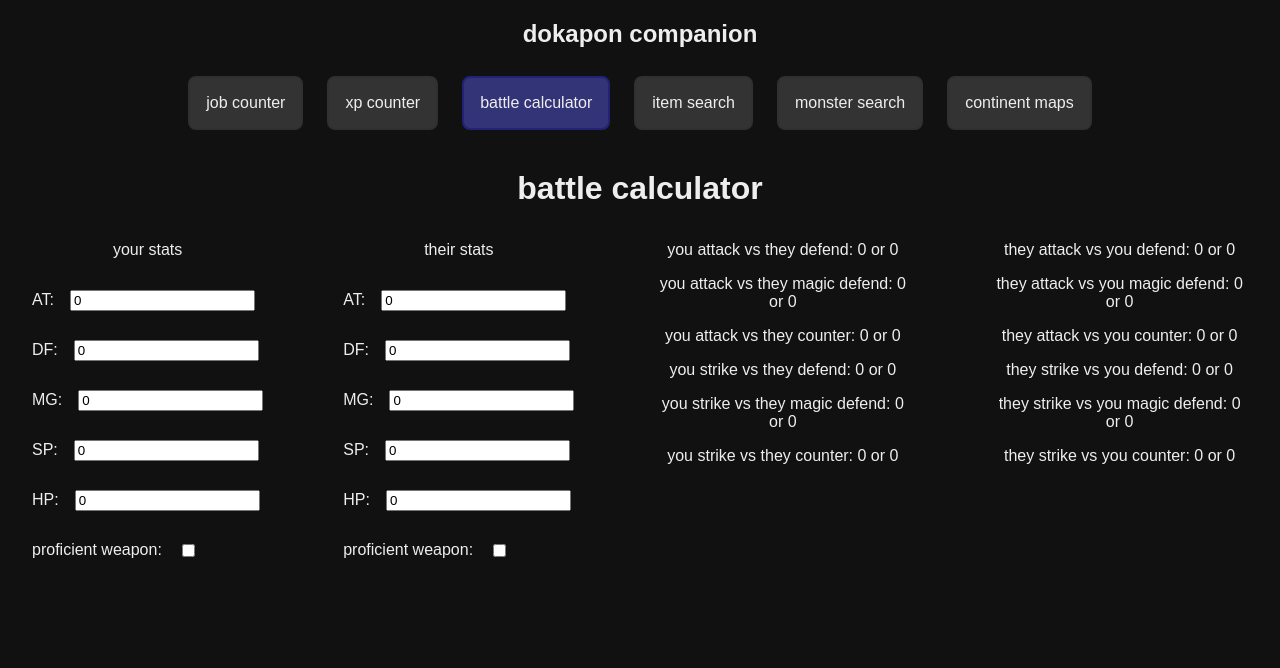
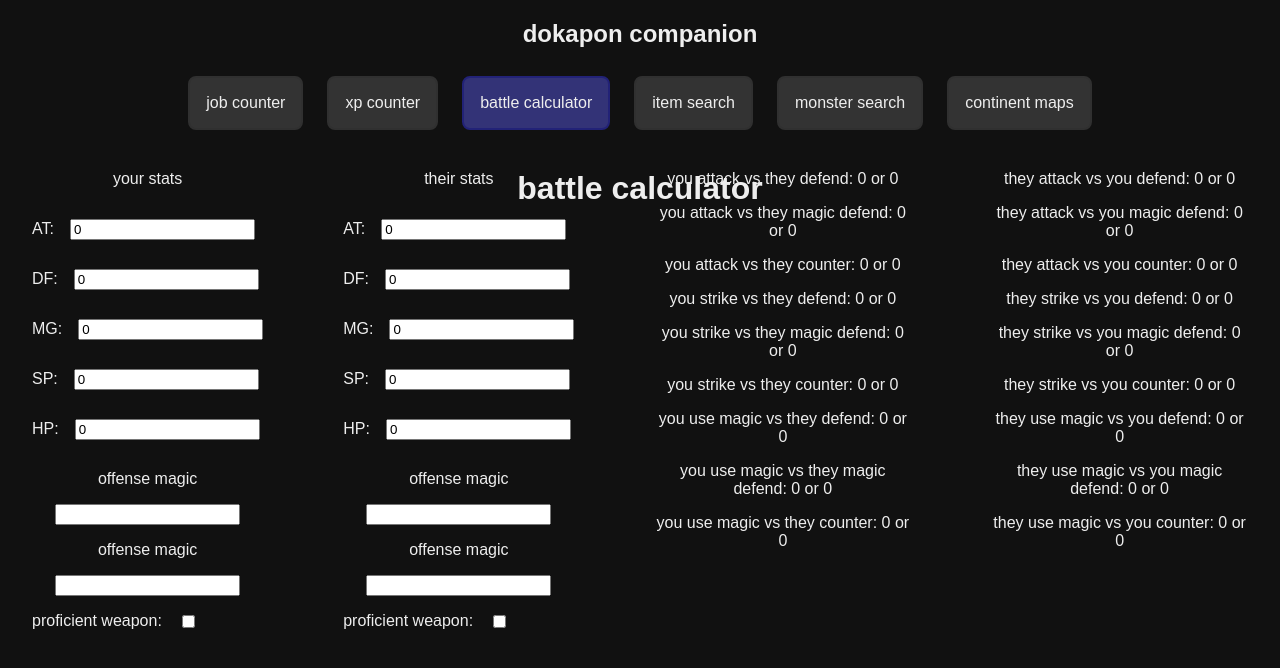
Before and after one commit to giovannialayan/dokapon-companion, a React (Vite) app in the folder frontend/: page / in a window 1280 px wide. Both pictures are taken after a click on the button "battle calculator". Shown: the top 668 px of the page. Built offline with nearby package versions, Linux system fonts and the light colour scheme.

Commit message:
added magic to battle calculator

```diff
--- a/frontend/src/components/BattleCalculator/BattleCalculator.tsx
+++ b/frontend/src/components/BattleCalculator/BattleCalculator.tsx
@@ -8,6 +8,57 @@
   hide: boolean;
 }
 
+const offenseMagicDict: { [key: string]: number } = {
+  scorch: 1.95,
+  sorcher: 2.65,
+  gigablaze: 3.7,
+  zap: 2.25,
+  zapper: 3.15,
+  lectrobeam: 4.45,
+  chill: 2.1,
+  chiller: 2.9,
+  icebarrage: 4.1,
+  gust: 2.45,
+  guster: 3.2,
+  f5storm: 4.75,
+  mirrorimage: 2.4,
+  teleport: 3,
+  aurora: 5,
+  curse: 1.6,
+  sleepy: 1.1,
+  blind: 1.4,
+  banish: 2.5,
+  drain: 0,
+  swap: 0,
+  pickpocket: 1.5,
+  rust: 3.6,
+};
+
+const defenseMagicDict: { [key: string]: number } = {
+  mguard: 0.2,
+  'mguard+': 0.6,
+  mguardplus: 0.6,
+  mguarddx: 0.9,
+  refresh: 0.2,
+  'refresh+': 0.35,
+  refreshplus: 0.35,
+  refreshdx: 0.5,
+  supercure: 0.5,
+  sealmagic: 0.3,
+  'sealmagic+': 0.5,
+  sealmagicplus: 0.5,
+  shock: 0.6,
+  mirror: 0.5,
+  mgcharge: 0.35,
+  atcharge: 0.35,
+  dfcharge: 0.35,
+  spcharge: 0.35,
+  chargeall: 0.6,
+  charm: 0.7,
+  bounce: 0,
+  superbounce: 0,
+};
+
 function BattleCalculator({ hide }: Props) {
   const [playerAttack, setPlayerAttack] = useState(0);
   const [playerDefense, setPlayerDefense] = useState(0);
@@ -15,20 +66,35 @@
   const [playerSpeed, setPlayerSpeed] = useState(0);
   const [playerHealth, setPlayerHealth] = useState(0);
   const [playerProficiency, setPlayerProficiency] = useState(false);
+  const [playerOffenseMagic, setPlayerOffenseMagic] = useState('');
+  const [playerDefenseMagic, setPlayerDefenseMagic] = useState('');
   const [enemyAttack, setEnemyAttack] = useState(0);
   const [enemyDefense, setEnemyDefense] = useState(0);
   const [enemyMagic, setEnemyMagic] = useState(0);
   const [enemySpeed, setEnemySpeed] = useState(0);
   const [enemyHealth, setEnemyHealth] = useState(0);
   const [enemyProficiency, setEnemyProficiency] = useState(false);
+  const [enemyOffenseMagic, setEnemyOffenseMagic] = useState('');
+  const [enemyDefenseMagic, setEnemyDefenseMagic] = useState('');
 
   const getAttackDamage = (attackerAt: number, defenderDf: number, guard: number, proficiency: boolean, random: number) => {
     return Math.round((attackerAt * 2.8 - defenderDf * 1.2) * guard * (proficiency ? 1.3 : 1) * random);
   };
 
-  // const getMagicDamage = (attackerMg: number, defenderMg: number, offensePower: number, defensePower: number, guard: number, random: number) => {
-  //   return Math.round((attackerMg * 2.4 - defenderMg) * offensePower * (1 - defensePower) * guard * random);
-  // };
+  const getMagicDamage = (attackerMg: number, defenderMg: number, offenseMagic: string, defenseMagic: string, guard: number, random: number) => {
+    let offensePower = 0;
+    let defensePower = 0;
+
+    if (offenseMagicDict.hasOwnProperty(offenseMagic)) {
+      offensePower = offenseMagicDict[offenseMagic];
+    }
+
+    if (defenseMagicDict.hasOwnProperty(defenseMagic)) {
+      defensePower = defenseMagicDict[defenseMagic];
+    }
+
+    return Math.round((attackerMg * 2.4 - defenderMg) * offensePower * (1 - defensePower) * guard * random);
+  };
 
   const getStrikeDamage = (
     attackerAt: number,
@@ -71,12 +137,16 @@
           speed={playerSpeed}
           health={playerHealth}
           proficiency={playerProficiency}
+          offenseMagic={playerOffenseMagic}
+          defenseMagic={playerDefenseMagic}
           setAttack={setPlayerAttack}
           setDefense={setPlayerDefense}
           setMagic={setPlayerMagic}
           setSpeed={setPlayerSpeed}
           setHealth={setPlayerHealth}
           setProficiency={setPlayerProficiency}
+          setOffenseMagic={setPlayerOffenseMagic}
+          setDefenseMagic={setPlayerDefenseMagic}
         ></StatsInput>
       </div>
       <div>
@@ -88,12 +158,16 @@
           speed={enemySpeed}
           health={enemyHealth}
           proficiency={enemyProficiency}
+          offenseMagic={enemyOffenseMagic}
+          defenseMagic={enemyDefenseMagic}
           setAttack={setEnemyAttack}
           setDefense={setEnemyDefense}
           setMagic={setEnemyMagic}
           setSpeed={setEnemySpeed}
           setHealth={setEnemyHealth}
           setProficiency={setEnemyProficiency}
+          setOffenseMagic={setEnemyOffenseMagic}
+          setDefenseMagic={setEnemyDefenseMagic}
         ></StatsInput>
       </div>
       <div>
@@ -121,7 +195,19 @@
         </p>
         <p>
           you strike vs they counter: {getCounterDamage(playerAttack, playerDefense, enemyAttack, enemyMagic, enemySpeed, enemyProficiency, 0.95)} or{' '}
-          {getCounterDamage(playerAttack, playerDefense, enemyAttack, enemyMagic, enemySpeed, enemyProficiency, 0.95)}
+          {getCounterDamage(playerAttack, playerDefense, enemyAttack, enemyMagic, enemySpeed, enemyProficiency, 1.05)}
+        </p>
+        <p>
+          you use magic vs they defend: {getMagicDamage(playerMagic, enemyMagic, playerOffenseMagic, enemyDefenseMagic, 1.4, 0.95)} or{' '}
+          {getMagicDamage(playerMagic, enemyMagic, playerOffenseMagic, enemyDefenseMagic, 1.4, 1.05)}
+        </p>
+        <p>
+          you use magic vs they magic defend: {getMagicDamage(playerMagic, enemyMagic, playerOffenseMagic, enemyDefenseMagic, 1, 0.95)} or{' '}
+          {getMagicDamage(playerMagic, enemyMagic, playerOffenseMagic, enemyDefenseMagic, 1, 1.05)}
+        </p>
+        <p>
+          you use magic vs they counter: {getMagicDamage(playerMagic, enemyMagic, playerOffenseMagic, enemyDefenseMagic, 1.8, 0.95)} or{' '}
+          {getMagicDamage(playerMagic, enemyMagic, playerOffenseMagic, enemyDefenseMagic, 1.8, 1.05)}
         </p>
       </div>
       <div>
@@ -149,7 +235,19 @@
         </p>
         <p>
           they strike vs you counter: {getCounterDamage(enemyAttack, enemyDefense, playerAttack, playerMagic, playerSpeed, playerProficiency, 0.95)}{' '}
-          or {getCounterDamage(enemyAttack, enemyDefense, playerAttack, playerMagic, playerSpeed, playerProficiency, 0.95)}
+          or {getCounterDamage(enemyAttack, enemyDefense, playerAttack, playerMagic, playerSpeed, playerProficiency, 1.05)}
+        </p>
+        <p>
+          they use magic vs you defend: {getMagicDamage(enemyMagic, playerMagic, enemyOffenseMagic, playerDefenseMagic, 1.4, 0.95)} or{' '}
+          {getMagicDamage(enemyMagic, playerMagic, enemyOffenseMagic, playerDefenseMagic, 1.4, 1.05)}
+        </p>
+        <p>
+          they use magic vs you magic defend: {getMagicDamage(enemyMagic, playerMagic, enemyOffenseMagic, playerDefenseMagic, 1, 0.95)} or{' '}
+          {getMagicDamage(enemyMagic, playerMagic, enemyOffenseMagic, playerDefenseMagic, 1, 1.05)}
+        </p>
+        <p>
+          they use magic vs you counter: {getMagicDamage(enemyMagic, playerMagic, enemyOffenseMagic, playerDefenseMagic, 1.8, 0.95)} or{' '}
+          {getMagicDamage(enemyMagic, playerMagic, enemyOffenseMagic, playerDefenseMagic, 1.8, 1.05)}
         </p>
       </div>
     </div>
@@ -165,12 +263,16 @@
   speed: number;
   health: number;
   proficiency: boolean;
+  offenseMagic: string;
+  defenseMagic: string;
   setAttack: (a: number) => void;
   setDefense: (d: number) => void;
   setMagic: (m: number) => void;
   setSpeed: (s: number) => void;
   setHealth: (h: number) => void;
   setProficiency: (p: boolean) => void;
+  setOffenseMagic: (om: string) => void;
+  setDefenseMagic: (dm: string) => void;
 }
 
 function StatsInput({
@@ -180,12 +282,16 @@
   speed,
   health,
   proficiency,
+  offenseMagic,
+  defenseMagic,
   setAttack,
   setDefense,
   setMagic,
   setSpeed,
   setHealth,
   setProficiency,
+  setOffenseMagic,
+  setDefenseMagic,
 }: StatsInputProps) {
   return (
     <div>
@@ -240,6 +346,26 @@
             }}
           ></input>
         </div>
+        <div className='inputLabelcontainer'>
+          <p>offense magic</p>
+          <input
+            type='text'
+            value={offenseMagic}
+            onChange={(e) => {
+              setOffenseMagic(e.currentTarget.value.toString());
+            }}
+          ></input>
+        </div>
+        <div className='inputLabelcontainer'>
+          <p>offense magic</p>
+          <input
+            type='text'
+            value={defenseMagic}
+            onChange={(e) => {
+              setDefenseMagic(e.currentTarget.value.toString());
+            }}
+          ></input>
+        </div>
         <div className='inputLabelContainer'>
           <p>proficient weapon: </p>
           <input
```
